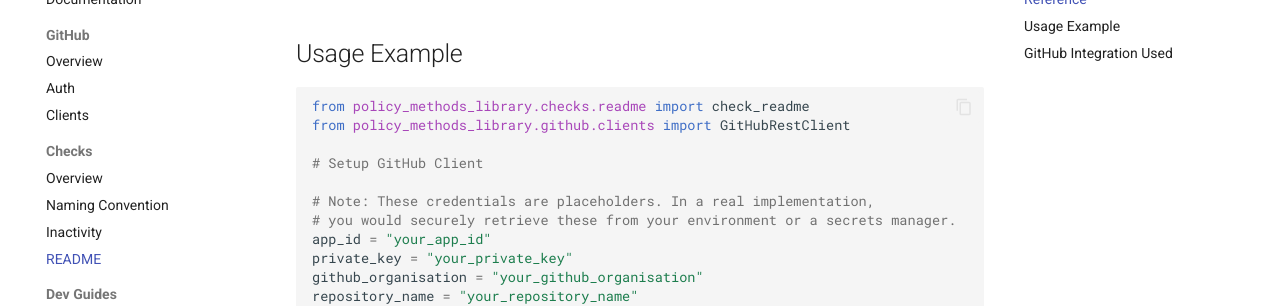
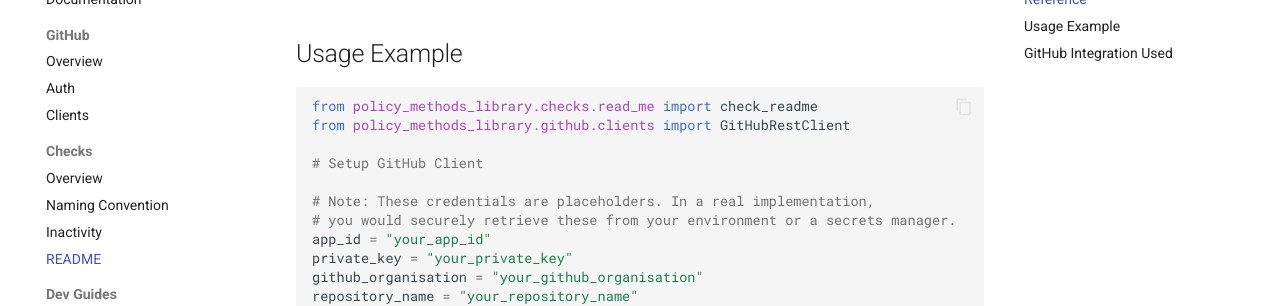
Before and after one commit to ONS-Innovation/keh-policy-methods-library, an MkDocs documentation site: the page built from docs/checks/read_me.md, in a window 1280 px wide and 900 px high, scrolled down 730 px, cut to the strip 163-469 px from the top of the window. Built offline with MkDocs 1.6.1 and Material for MkDocs 9.7.7, drawn with Linux system fonts in a browser that asks for light colours; emoji names are drawn with the system emoji font; comment, search, counter and statistics services are not loaded.

Commit message:
reformat files

````diff
--- a/docs/checks/read_me.md
+++ b/docs/checks/read_me.md
@@ -18,12 +18,12 @@
 
 ## Reference
 
-::: src.policy_methods_library.checks.readme.check_readme
+::: src.policy_methods_library.checks.read_me.check_readme
 
 ## Usage Example
 
 ```python
-from policy_methods_library.checks.readme import check_readme
+from policy_methods_library.checks.read_me import check_readme
 from policy_methods_library.github.clients import GitHubRestClient
 
 # Setup GitHub Client
````
Also changed, not shown: 2 other files.
